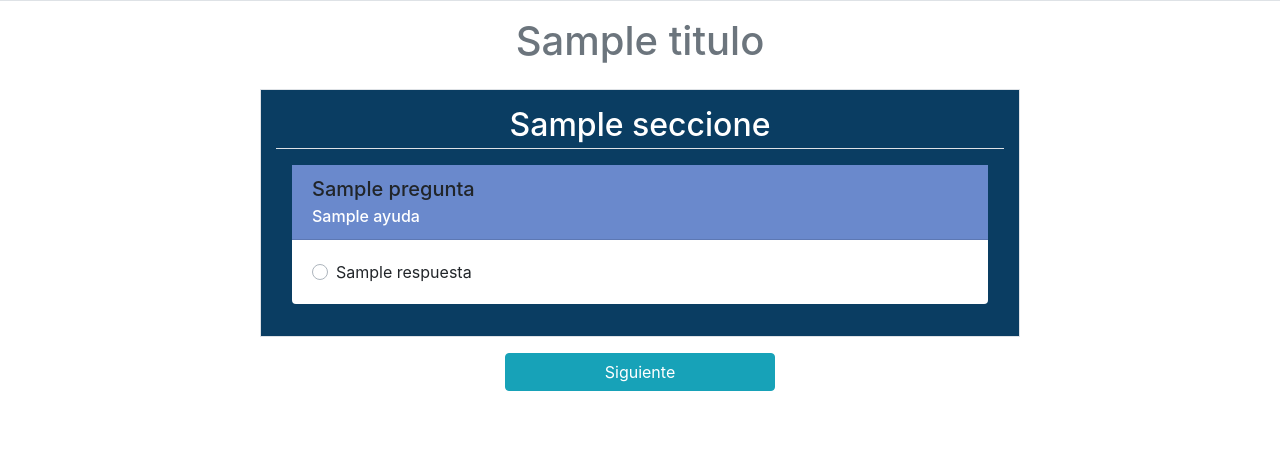
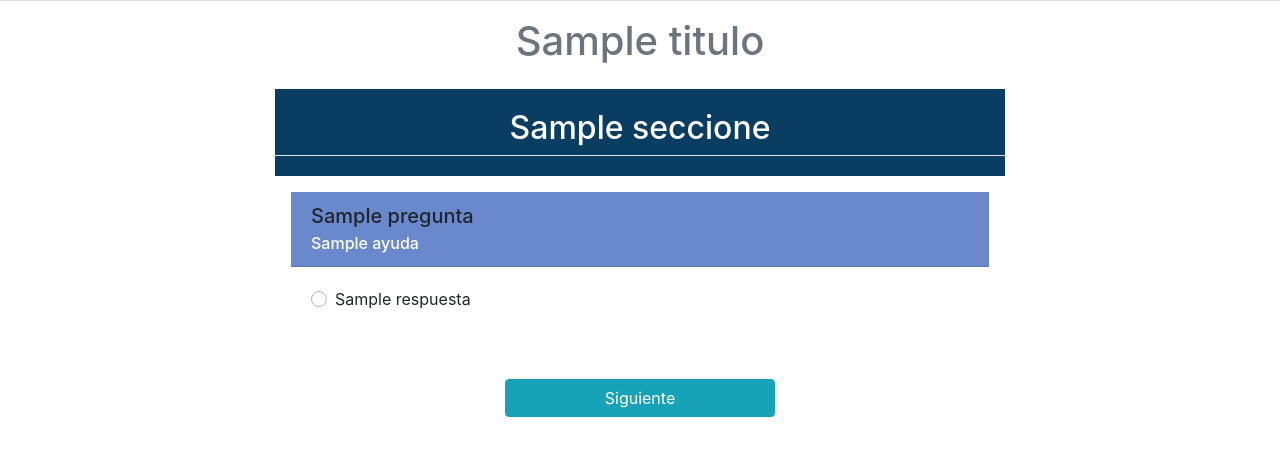
Before and after one commit to taguz91/pera-public, a PHP site: the page made by src/vista/fichas/formulario.php in a window 1280 px wide. Shown: the part 80-536 px from the top of the page. Run offline with PHP 8.4, Linux system fonts and the light colour scheme; the template is opened without the code that fills it: most values are stand-ins (such as "Sample title", 1, 10 or a date in 2020); some libraries are stand-ins or nearby versions.

Commit message:
COrrigiendo errores de la vista

```diff
--- a/src/vista/fichas/ficha.php
+++ b/src/vista/fichas/ficha.php
@@ -104,7 +104,7 @@ for ($i=1; $i <= count($fichas); $i++) {
          type="button" data-toggle="collapse" data-target="#ingresar<?php echo $i; ?>">Ingresar</button>
          <div id="ingresar<?php echo $i; ?>" class="collapse">
 
-            <form class="form-inline my-2" action="<?php echo constant('URL'); ?>ficha/seccion/<?php echo $f->personaFicha->id; ?>" method="post">
+            <form class="form-inline my-2" action="<?php echo constant('URL'); ?>ficha/ingresar/<?php echo $f->personaFicha->id; ?>" method="post">
               <div class="input-group w-100">
                 <div class="input-group-prepend">
                   <span class="input-group-text">PS</span>
--- a/src/vista/fichas/formulario.php
+++ b/src/vista/fichas/formulario.php
@@ -14,12 +14,14 @@ require 'src/vista/templates/nav.php';
   ?>
   <div class="row my-3 seccion">
 
-    <div class="col-md-8 border pb-2 mx-auto bg-blue">
-        <h2 class="text-center text-white my-3 border-bottom pb-1"><?php echo $s->nombre; ?></h2>
+    <div class="col-md-8 pb-2 mx-auto ">
+      <div class="bg-blue py-1">
+        <h2 class="text-center text-white my-3 border-bottom pb-2"><?php echo $s->nombre; ?></h2>
+      </div>
 
         <?php foreach ($s->preguntas as $vp => $p) {?>
 
-        <div class="card m-3 mb-4 border-0">
+        <div class="card m-3 mb-4 border-0 ">
           <div class="card-header-blue">
             <h5 class="card-title"><?php echo $p->pregunta; ?></h5>
             <h6 class="card-subtitle text-white"><?php echo $p->ayuda; ?></h6>
--- a/src/vista/templates/header.php
+++ b/src/vista/templates/header.php
@@ -3,7 +3,7 @@
   <head>
     <meta charset="utf-8">
     <title></title>
-    <link rel="stylesheet" href="<?php echo constant('URL'); ?>public/css/main.css?v=<?php echo time(); ?>">
+    <link rel="stylesheet" href="<?php echo constant('URL'); ?>public/css/main.css?v=<?php //echo time(); ?>">
     <link rel="stylesheet" href="https://stackpath.bootstrapcdn.com/bootstrap/4.3.1/css/bootstrap.min.css" integrity="sha384-ggOyR0iXCbMQv3Xipma34MD+dH/1fQ784/j6cY/iJTQUOhcWr7x9JvoRxT2MZw1T" crossorigin="anonymous">
   </head>
   <body id="ctn">
```
